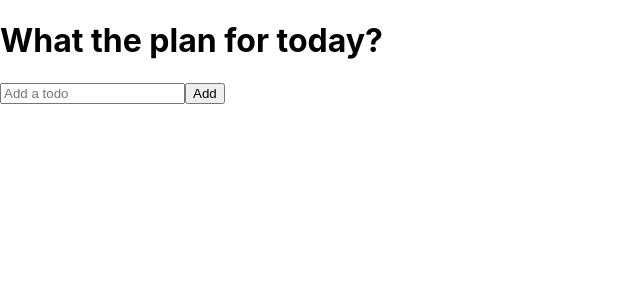
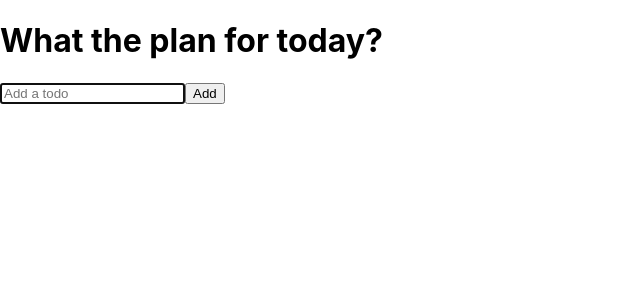
Before and after one commit to Anurudran/todo_app, a React (Create React App) app: page / in a window 1280 px wide. Shown: the top 300 px of the page, without its empty margins (0-640 px from the left). Built offline with nearby package versions, Linux system fonts and the light colour scheme.

Commit message:
Create an auto focus on input using useRef

```diff
--- a/src/components/TodoForm.jsx
+++ b/src/components/TodoForm.jsx
@@ -1,7 +1,13 @@
-import React, { useState } from "react";
+import React, { useState, useEffect, useRef } from "react";
 
 function TodoForm(props) {
   const [input, setInput] = useState("");
+
+  const inputRef = useRef(null)
+
+  useEffect(() => {
+      inputRef.current.focus()
+  })
 
   const handleChange = e => {
       setInput(e.target.value);
@@ -27,6 +33,7 @@
         name="text"
         className="todo-input"
         onChange={handleChange}
+        ref={inputRef}
       />
       <button className="todo-button"> Add</button>
     </form>
```
